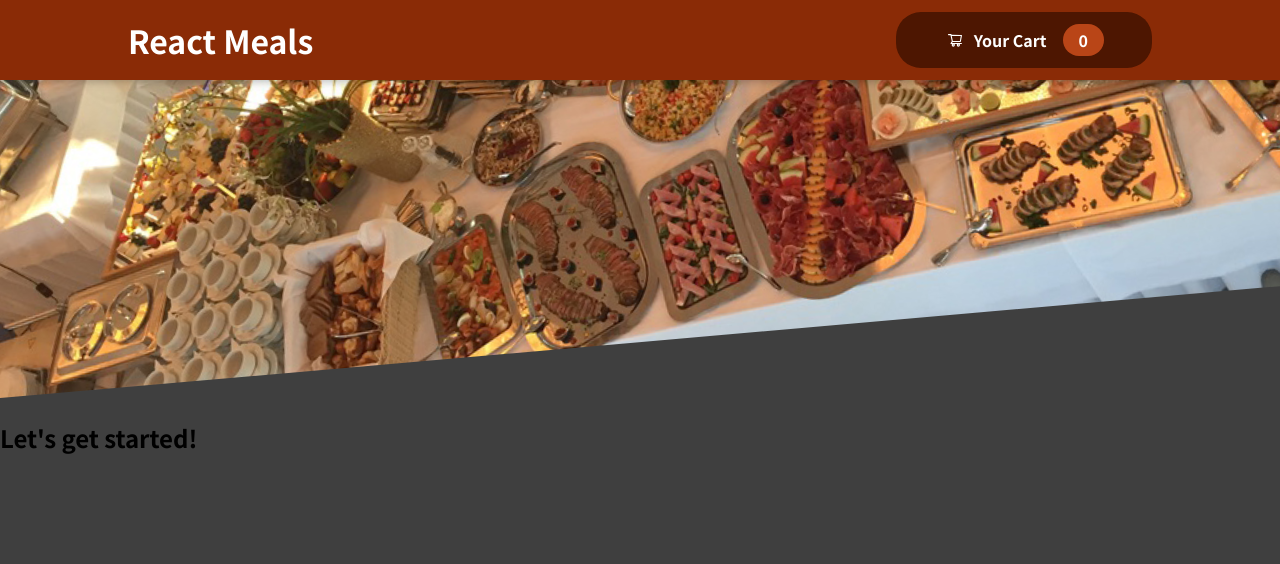
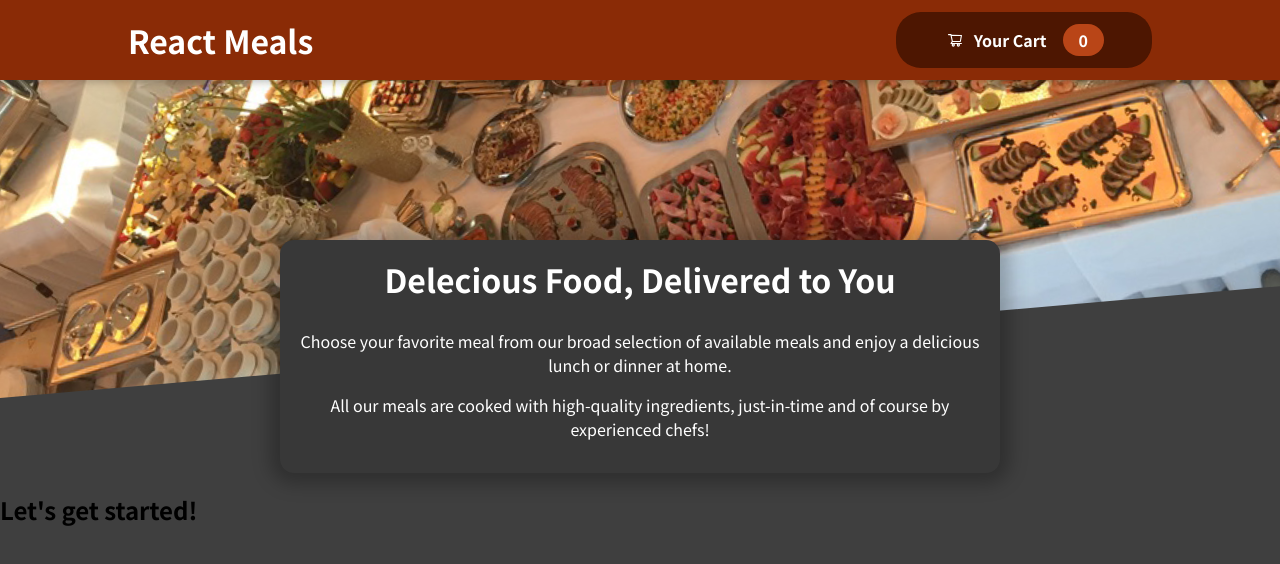
Before and after one commit to 5Knight2/Restaurant-app, a React (Create React App) app: page / in a window 1280 px wide. Shown: the top 564 px of the page. Built offline with nearby package versions, Linux system fonts and the light colour scheme.

Commit message:
summary added

```diff
--- a/src/App.js
+++ b/src/App.js
@@ -1,8 +1,10 @@
 import React from "react";
 import Header from "./Components/Layout/Header";
+import MealsSummary from "./Components/Meals/MealsSummary";
 function App() {
   return (<React.Fragment>
     <Header></Header>
+    <MealsSummary></MealsSummary>
     <div>
       <h2>Let's get started!</h2>
     </div>
--- /dev/null
+++ b/src/Components/Meals/MealsSummary.js
@@ -0,0 +1,25 @@
+import React from "react";
+import classes from './MealsSummary.module.css'
+
+const MealsSummary=(props)=>{
+
+    return(
+        <React.Fragment>
+            <section className={classes.summary}>
+                <h2>
+                    Delecious Food, Delivered to You
+                </h2>
+                <p>
+        Choose your favorite meal from our broad selection of available meals
+        and enjoy a delicious lunch or dinner at home.
+      </p>
+      <p>
+        All our meals are cooked with high-quality ingredients, just-in-time and
+        of course by experienced chefs!
+      </p>
+            </section>
+        </React.Fragment>
+    )
+}
+
+export default MealsSummary;
--- /dev/null
+++ b/src/Components/Meals/MealsSummary.module.css
@@ -0,0 +1,18 @@
+.summary {
+    text-align: center;
+    max-width: 45rem;
+    width: 90%;
+    margin: auto;
+    margin-top: -10rem;
+    position: relative;
+    background-color: #383838;
+    color: white;
+    border-radius: 14px;
+    padding: 1rem;
+    box-shadow: 0 1px 18px 10px rgba(0, 0, 0, 0.25);
+  }
+
+  .summary h2 {
+    font-size: 2rem;
+    margin-top: 0;
+  }
```
